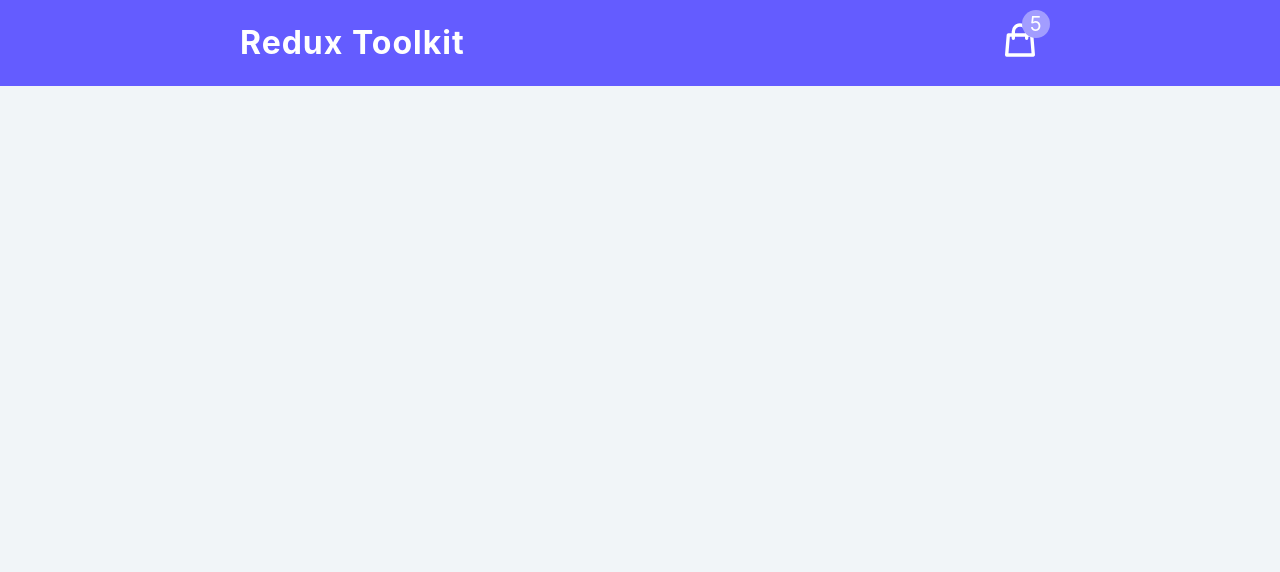
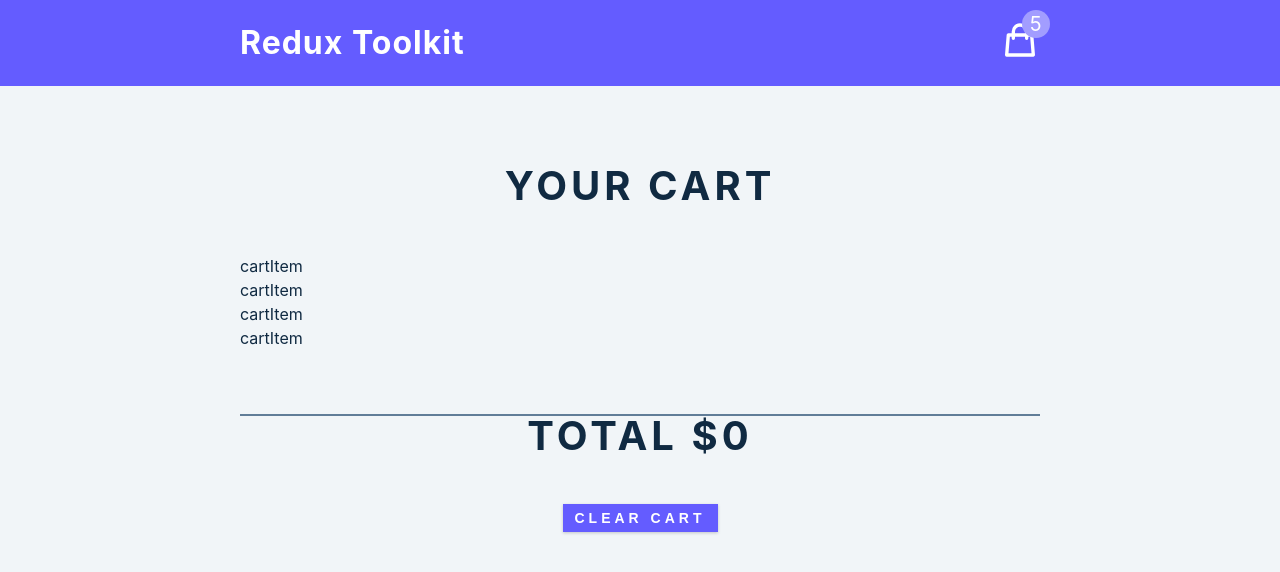
Before and after one commit to ajitjadhav701/redux-toolkit-tutorial, a React (Create React App) app: page / in a window 1280 px wide. Shown: the top 572 px of the page. Built offline with nearby package versions, Linux system fonts and the light colour scheme.

Commit message:
done with CartContainer

```diff
--- a/src/App.js
+++ b/src/App.js
@@ -1,8 +1,10 @@
 
 import Navbar from "./components/Navbar";
+import CartContainer from "./components/CartContainer";
 function App() {
   return <main>
     <Navbar/>
+    <CartContainer/>
   </main>;
 }
 export default App;
--- /dev/null
+++ b/src/components/CartContainer.js
@@ -0,0 +1,41 @@
+import React from 'react'
+import CartItem from './CartItem'
+import { useSelector } from 'react-redux'
+
+const CartContainer = () => {
+    const{cartItems,total,amount}=useSelector((store)=>store.cart)
+
+    if(amount < 1){
+        return (  <section className='cart'>
+            <header>
+                <h2>Your cart</h2>
+                <h4 className='empty-cart'>is currently empty</h4>
+            </header>
+        </section>)
+    }
+
+
+  return (
+    <section className='cart'>
+      <header>
+        <h2>your cart</h2>
+      </header>
+      <div>
+        {cartItems.map((item)=>{
+            return <CartItem key={item.id} {...item}/>
+        })}
+      </div>
+      <footer>
+        <hr />
+        <div className="carttotals">
+                 <h2>total <span>${total}</span></h2>
+        </div>
+        <button className="btn claer-btn">
+            clear cart
+        </button>
+      </footer>
+    </section>
+  )
+}
+
+export default CartContainer
--- /dev/null
+++ b/src/components/CartItem.js
@@ -0,0 +1,11 @@
+import React from 'react'
+
+const CartItem = () => {
+  return (
+    <div>
+      cartItem
+    </div>
+  )
+}
+
+export default CartItem
--- a/src/features/cart/cartSlice.js
+++ b/src/features/cart/cartSlice.js
@@ -1,8 +1,8 @@
 import { createSlice } from "@reduxjs/toolkit";
-
+import cartItems from '../../cartItems'
 
 const initialState={
-    cartItems:[],
+    cartItems:cartItems,
     amount:5,
     total:0,
     isLoading:true,
--- a/src/icons.js
+++ b/src/icons.js
@@ -1,4 +1,4 @@
-export const CartIcon = () => {
+  export const CartIcon = () => {
   return (
     <svg
       xmlns='http://www.w3.org/2000/svg'
```
